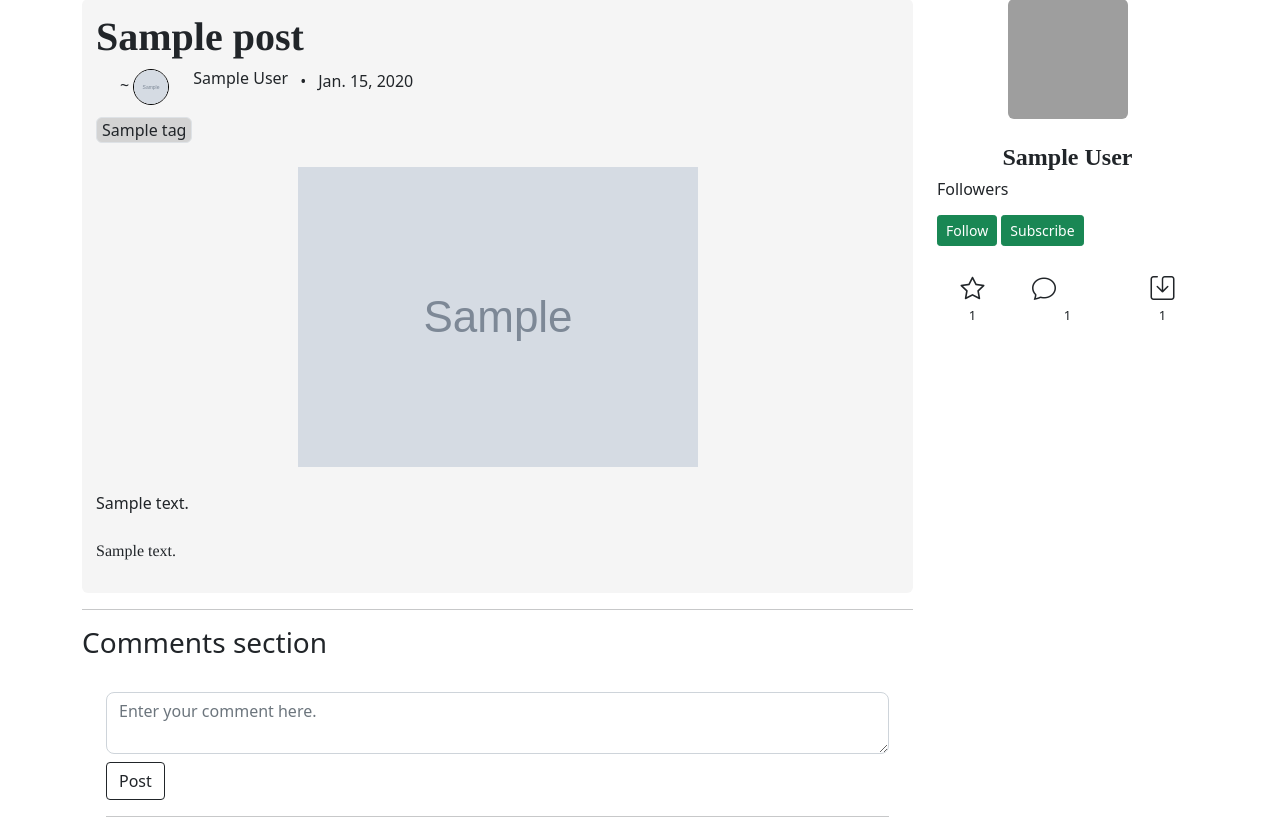
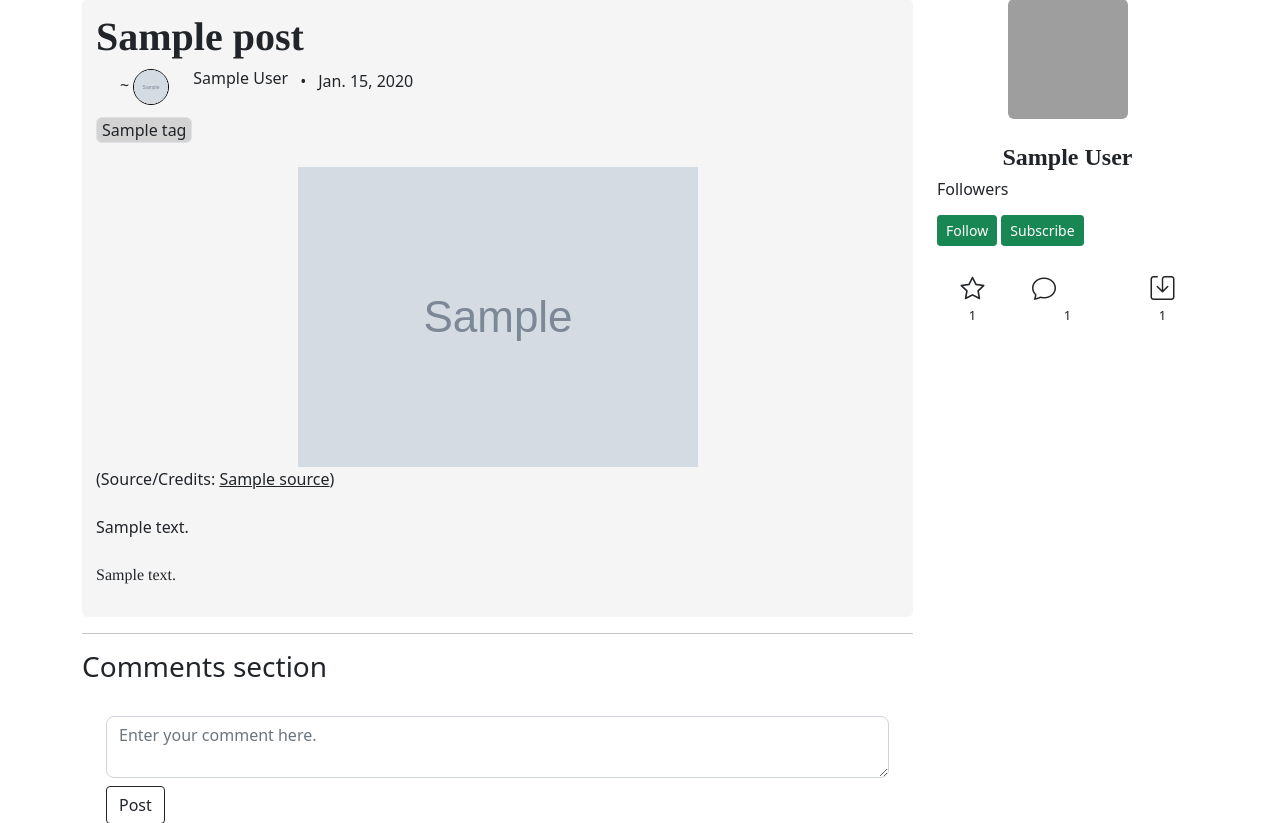
Before and after one commit to yogesh-sirsat/expressio, a Django app: template main/templates/post_view.html in a window 1280 px wide. Shown: the part 105-928 px from the top of the page. Run offline with Django 4.2, Linux system fonts and the light colour scheme; tables that the repository leaves empty hold one stand-in row (values such as "Sample post"); the template is opened without the code that fills it: values that come from a table or form of the project are taken from there, most other values are stand-ins (such as "Sample title", 1, 10 or a date in 2020); grey boxes marked "Sample" are stand-in pictures; some libraries are stand-ins or nearby versions; grey boxes are pictures that could not be loaded.

Commit message:
Display source if present on post page

```diff
--- a/main/templates/post_view.html
+++ b/main/templates/post_view.html
@@ -39,7 +39,13 @@
                             {% endfor %}
                         </div>
                     {% endif %}
-                    <img src="/media/{{ post.thumbnail }}" class="img-fluid mt-4 mb-4 mx-auto d-block" alt="post-{{ post.id }}-thumbnail">
+                    {% if post.source %}
+                        <img src="/media/{{ post.thumbnail }}" class="img-fluid mt-4 mx-auto d-block" alt="post-{{ post.id }}-thumbnail">
+                        <p class="post_source mb-4">(Source/Credits: <a href="{{post.source}}">{{post.source|safe}}</a>)</P>
+                    {% else %}
+                        <img src="/media/{{ post.thumbnail }}" class="img-fluid mt-4 mb-4 mx-auto d-block" alt="post-{{ post.id }}-thumbnail">
+                    {% endif %}
+
                     {% if post.description %}
                     <p class="post-description mb-4">{{ post.description|safe }}</p>
                     {% endif %}
```
